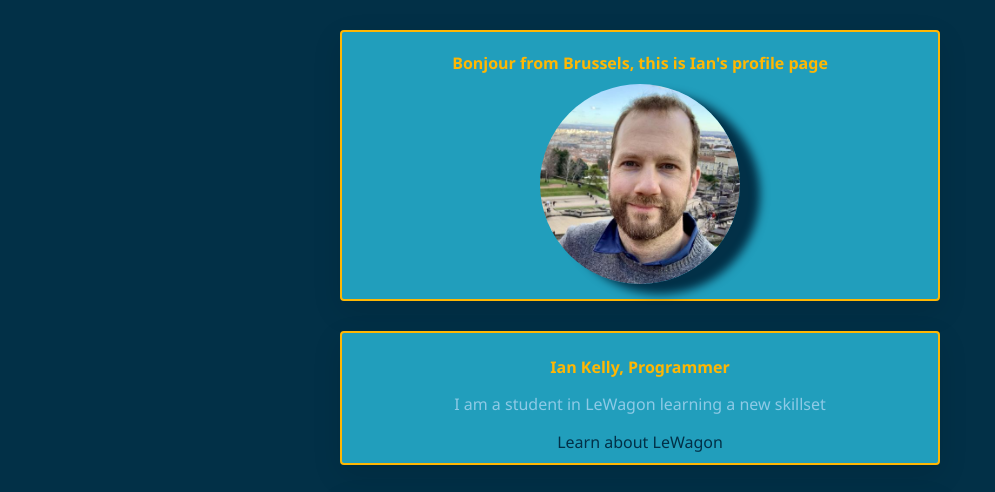
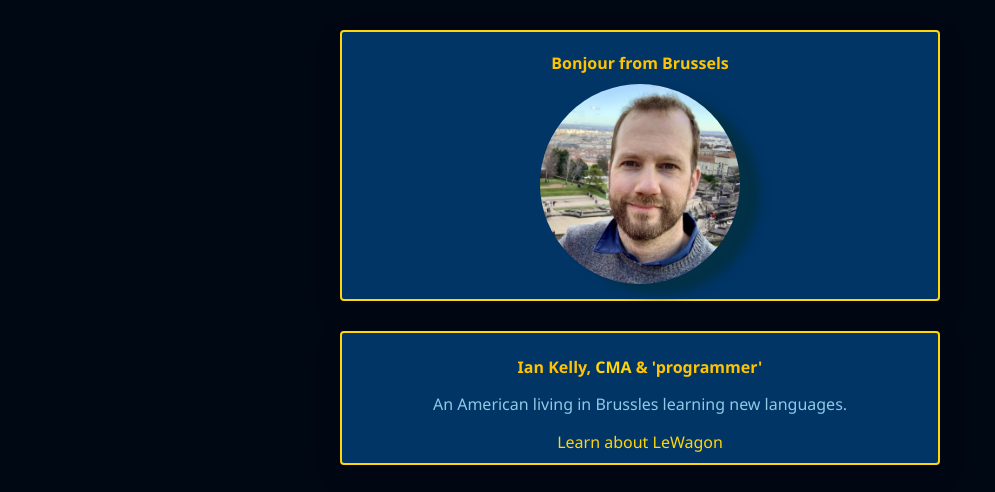
Before and after one commit to IDKelly206/profile, a plain HTML site: page index.html in a window 1280 px wide. Shown: the top 492 px of the page, without its empty margins (0-995 px from the left). Drawn offline with Linux system fonts and the light colour scheme.

Commit message:
update to profile page

```diff
--- a/index.html
+++ b/index.html
@@ -6,21 +6,21 @@
   <meta name="viewport" content="width=device-width, initial-scale=1">
   <link rel="stylesheet" href="https://use.fontawesome.com/releases/v6.1.2/css/all.css">
   <link rel="stylesheet" href="style.css">
-  <title>Profile: ID Kelly</title>
+  <title>Profile: I.D. Kelly</title>
 </head>
 <body>
   <div class="container">
     <div class="card text-center">
-      <h1>Bonjour from Brussels, this is Ian's profile page</h1>
+      <h1>Bonjour from Brussels</h1>
       <img id="profile-pic" class="img-circle" src="images/8F930F11-82DD-4E72-B627-1CA5ACA6EA5C.jpeg" alt="profile picture">
     </div>
   </div>
 
   <div class="container">
     <div class="card text-center">
-      <h2>Ian Kelly, Programmer</h2>
-      <p>I am a student in LeWagon learning a new skillset</p>
-      <a href="www.lewagon.com" target="_blank">Learn about LeWagon</a>
+      <h2>Ian Kelly, <a href="https://en.wikipedia.org/wiki/Certified_Management_Accountant" target="_blank">CMA</a> & 'programmer'</h2>
+      <p>An American living in Brussles learning new languages. </p>
+      <a href="https://lewagon.notion.site/Welcome-Guide-Full-Time-Web-Development-Bootcamp-0fc18eab142b4e66a983ae9cd85bd350" target="_blank">Learn about LeWagon</a>
     </div>
   </div>
 
--- a/style.css
+++ b/style.css
@@ -1,31 +1,41 @@
-/* background-color,
-font-family,
-color,
-font-size
-line-height
-<body>. */
+/* color palette
+black : #000814
+purple: #001d3d
+dark blue: #003566
+dark yellow: #ffc300
+yellow: #ffd60a
+*/
 
 
 body {
-  background-color: #023047;
+  background-color: #000814;
   font-family: 'Segoe UI', Tahoma, Geneva, Verdana, sans-serif;
   color: #8ECAE6;
   line-height: %;
 }
+.card {
+  background-color: #003566;
+  border: 2px solid #ffd60a;
+  border-radius: 4px;
+  box-shadow: 0 10px 30px rgba(0,0,0,.1);
+  padding: 10px 0px;
+}
 
 h1, h2, h3 {
-  color: #FFB703;
+  color: #ffc300;
   font-size: medium;
   line-height: 130%;
 }
 
+
+
 a {
-  color: #023047;
+  color: #ffd60a;
   text-decoration:none;
 }
 
 a:hover {
-  color: #FB8500;
+  color: #001d3d;
 }
 
 .container {
@@ -37,26 +47,20 @@ a:hover {
   text-align: center;
 }
 
-.card {
-  background-color:#219EBC;
-  border: 2px solid #FFB703;
-  border-radius: 4px;
-  box-shadow: 0 10px 30px rgba(0,0,0,.1);
-  padding: 10px 0px;
-}
 
 .img-circle {
   border-radius: 50%;
 }
 
-
 .list-inline {
   list-style: none;
   padding-left: 0px;
 }
+
 .list-inline > li {
   display: inline-block;
   padding: 0px 20px;
+  font-size: medium;
 }
 
 #profile-pic {
```
